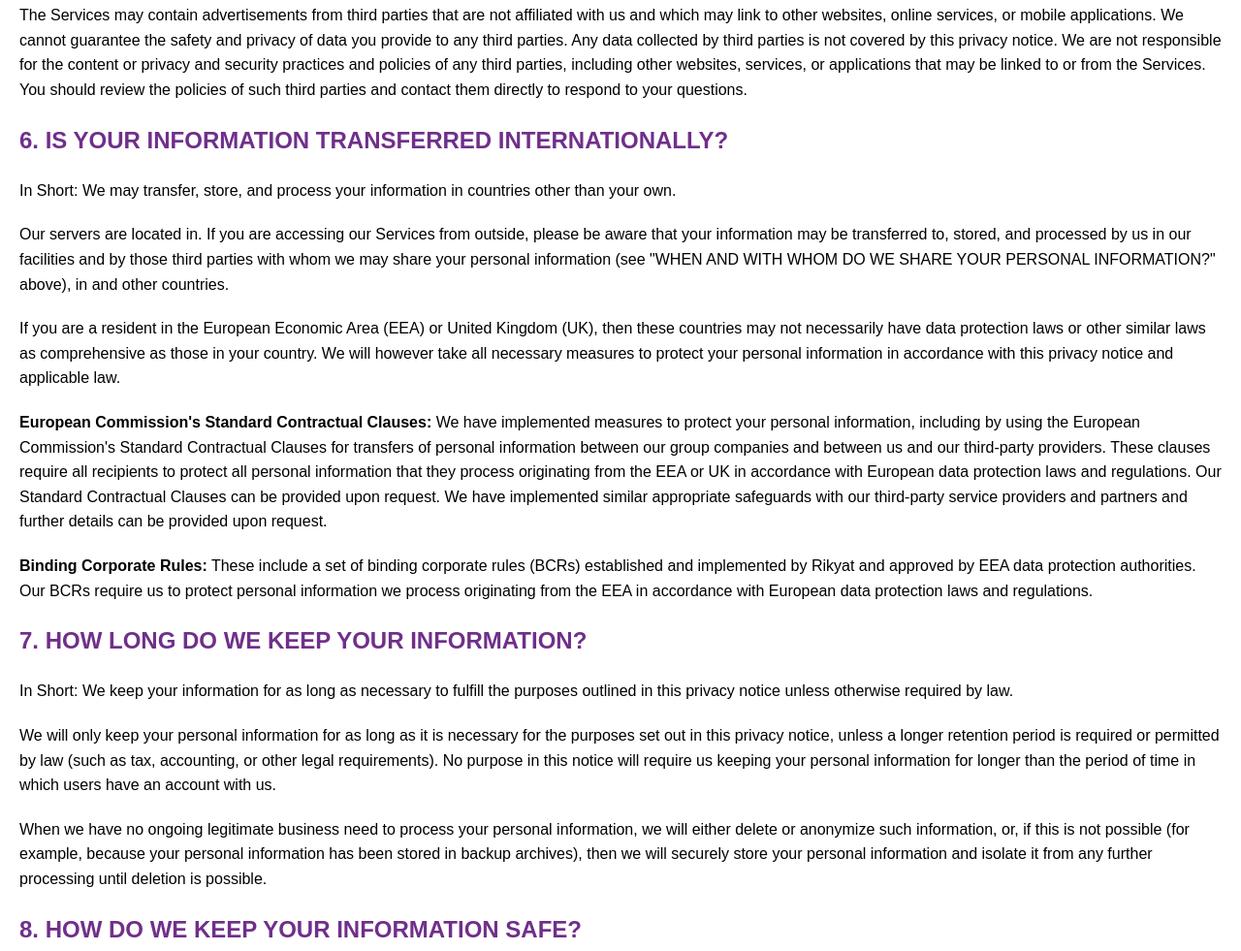
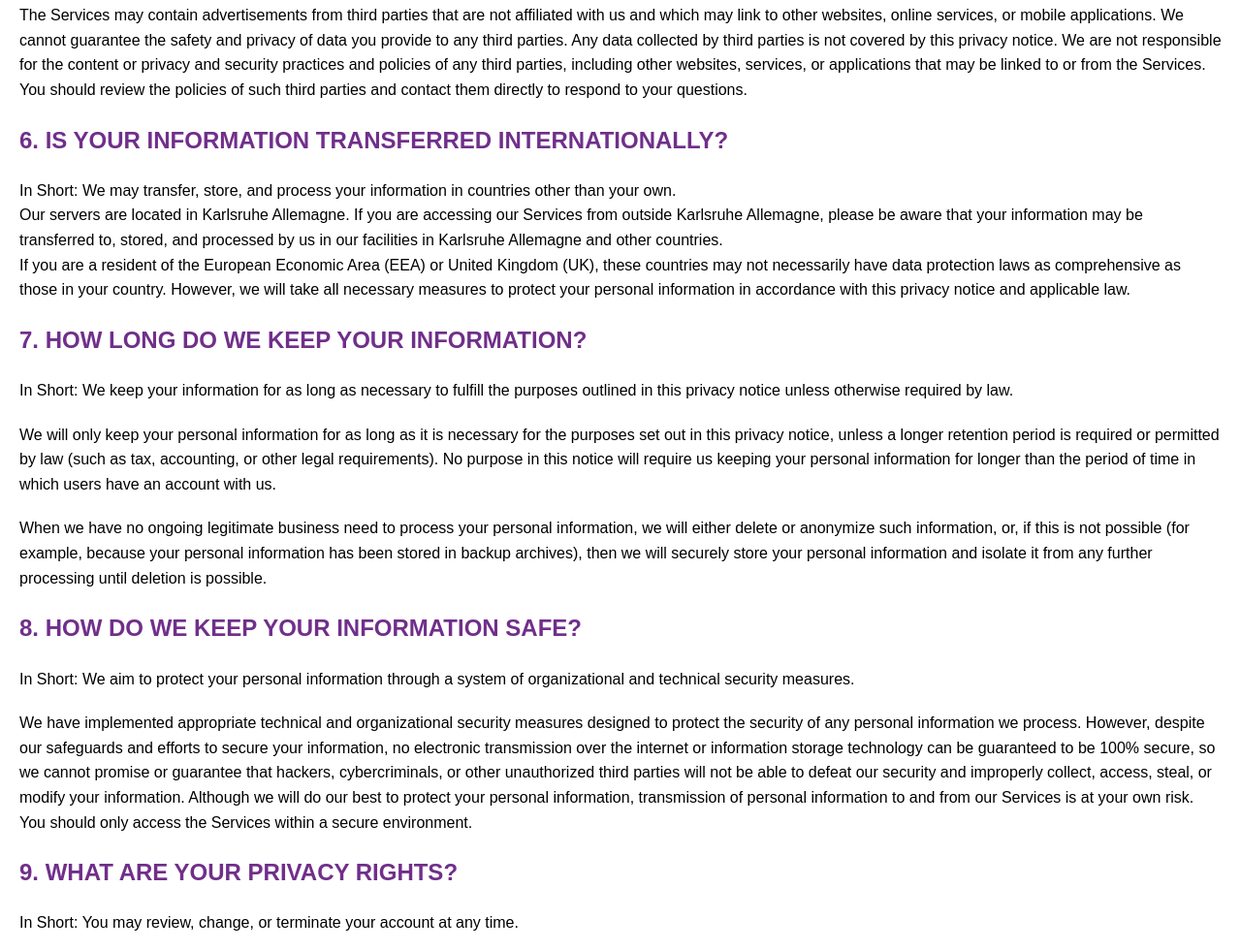
Before and after one commit to DOUDOU21/DOUDOU21.github.io, a plain HTML site: page rikyat.privacypolicy.html in a window 1280 px wide. Shown: the part 4066-5047 px from the top of the page at 97% size. Drawn offline with Linux system fonts and the light colour scheme.

Commit message:
Update rikyat.privacypolicy.html

```diff
--- a/rikyat.privacypolicy.html
+++ b/rikyat.privacypolicy.html
@@ -154,12 +154,11 @@
     <p>The Services may contain advertisements from third parties that are not affiliated with us and which may link to other websites, online services, or mobile applications. We cannot guarantee the safety and privacy of data you provide to any third parties. Any data collected by third parties is not covered by this privacy notice. We are not responsible for the content or privacy and security practices and policies of any third parties, including other websites, services, or applications that may be linked to or from the Services. You should review the policies of such third parties and contact them directly to respond to your questions.</p>
 
     <h2 id="section6">6. IS YOUR INFORMATION TRANSFERRED INTERNATIONALLY?</h2>
-    <p>In Short: We may transfer, store, and process your information in countries other than your own.</p>
-    <p>Our servers are located in. If you are accessing our Services from outside, please be aware that your information may be transferred to, stored, and processed by us in our facilities and by those third parties with whom we may share your personal information (see "WHEN AND WITH WHOM DO WE SHARE YOUR PERSONAL INFORMATION?" above), in and other countries.</p>
-    <p>If you are a resident in the European Economic Area (EEA) or United Kingdom (UK), then these countries may not necessarily have data protection laws or other similar laws as comprehensive as those in your country. We will however take all necessary measures to protect your personal information in accordance with this privacy notice and applicable law.</p>
-    <p><strong>European Commission's Standard Contractual Clauses:</strong> We have implemented measures to protect your personal information, including by using the European Commission's Standard Contractual Clauses for transfers of personal information between our group companies and between us and our third-party providers. These clauses require all recipients to protect all personal information that they process originating from the EEA or UK in accordance with European data protection laws and regulations. Our Standard Contractual Clauses can be provided upon request. We have implemented similar appropriate safeguards with our third-party service providers and partners and further details can be provided upon request.</p>
-    <p><strong>Binding Corporate Rules:</strong> These include a set of binding corporate rules (BCRs) established and implemented by Rikyat and approved by EEA data protection authorities. Our BCRs require us to protect personal information we process originating from the EEA in accordance with European data protection laws and regulations.</p>
-
+    <p>
+        In Short: We may transfer, store, and process your information in countries other than your own.</br>
+        Our servers are located in Karlsruhe Allemagne. If you are accessing our Services from outside Karlsruhe Allemagne, please be aware that your information may be transferred to, stored, and processed by us in our facilities in Karlsruhe Allemagne and other countries.</br>
+        If you are a resident of the European Economic Area (EEA) or United Kingdom (UK), these countries may not necessarily have data protection laws as comprehensive as those in your country. However, we will take all necessary measures to protect your personal information in accordance with this privacy notice and applicable law.
+    </p>
     <h2 id="section7">7. HOW LONG DO WE KEEP YOUR INFORMATION?</h2>
     <p>In Short: We keep your information for as long as necessary to fulfill the purposes outlined in this privacy notice unless otherwise required by law.</p>
     <p>We will only keep your personal information for as long as it is necessary for the purposes set out in this privacy notice, unless a longer retention period is required or permitted by law (such as tax, accounting, or other legal requirements). No purpose in this notice will require us keeping your personal information for longer than the period of time in which users have an account with us.</p>
```
